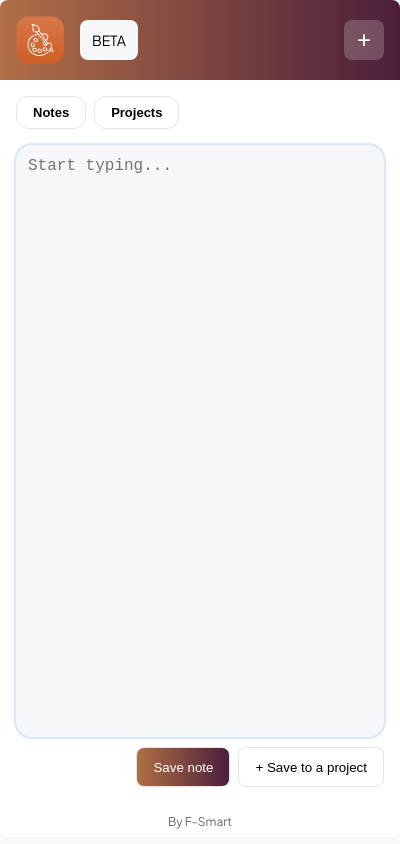
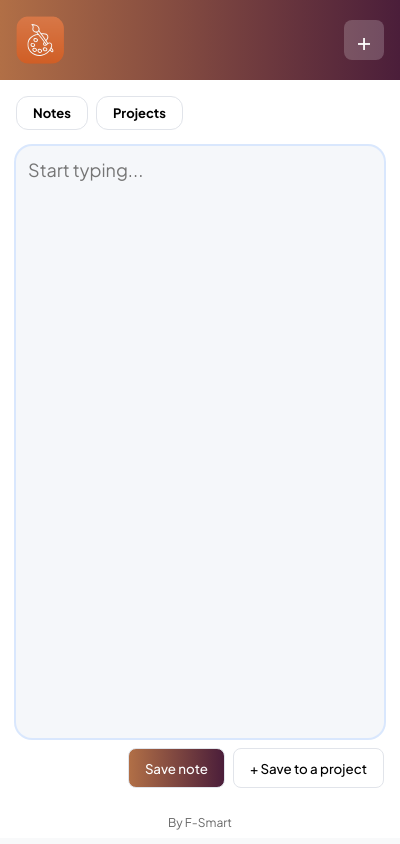
Before and after one commit to Aceix/notes-extension, a browser extension: page popup/popup.html in a window 400 px wide. Drawn offline with Linux system fonts and the light colour scheme.

Commit message:
style: update global font, remove beta, fix borders

```diff
--- a/popup/popup.css
+++ b/popup/popup.css
@@ -5,10 +5,12 @@
   margin: 0;
   padding: 0;
   box-sizing: border-box;
+  font-family: 'Plus Jakarta Sans', Roboto, sans-serif;
+  -webkit-font-smoothing: antialiased;
+  -moz-osx-font-smoothing: grayscale;
 }
 
-body {
-  font-family: 'Plus Jakarta Sans', 'Segoe UI', Roboto, sans-serif;
+html, body {
   font-size: 14px;
   font-optical-sizing: auto;
   color: #333;
@@ -19,22 +21,18 @@ body {
   width: 400px;
   min-height: 500px;
   background: white;
-  border-radius: 8px;
   overflow: hidden;
 }
 
 /* Header */
 .header {
-  /* background: #4285f4; */
-  /* color: white; */
-  /* text-align: center; */
-
   background: linear-gradient(90deg, rgba(177, 111, 70, 1), rgba(75, 30, 58, 1));
   padding: 16px;
   display: flex;
   align-items: center;
   gap: 1rem;
   height: 80px;
+  border-radius: 0px;
 }
 
 .header .beta-label {
@@ -171,6 +169,12 @@ body {
 #saveNoteBtn {
   background: linear-gradient(90deg, rgba(177, 111, 70, 1), rgba(75, 30, 58, 1));
   color: white;
+}
+
+#addProjectBtn {
+  display: flex;
+  align-items: center;
+  gap: 8px;
 }
 
 #updateNote {
--- a/popup/popup.html
+++ b/popup/popup.html
@@ -13,7 +13,7 @@
     <!-- Header -->
     <header class="header">
       <img src="logo.svg" alt="Quick Notes Logo" class="logo">
-      <div class="beta-label">BETA</div>
+      <!-- <div class="beta-label">BETA</div> -->
       <button id="new-note-btn">&plus;</button>
     </header>
 
@@ -31,7 +31,9 @@
           <textarea id="noteInput" placeholder="Start typing..." rows="8"></textarea>
           <div class="note-controls">
             <button id="saveNoteBtn" class="btn btn-primary">Save note</button>
-            <button id="addProjectBtn" class="btn btn-secondary">+ Save to a project</button>
+            <button id="addProjectBtn" class="btn btn-secondary">
+              + Save to a project
+            </button>
           </div>
 
           <!-- Project/Tag Input (initially hidden) -->
```
